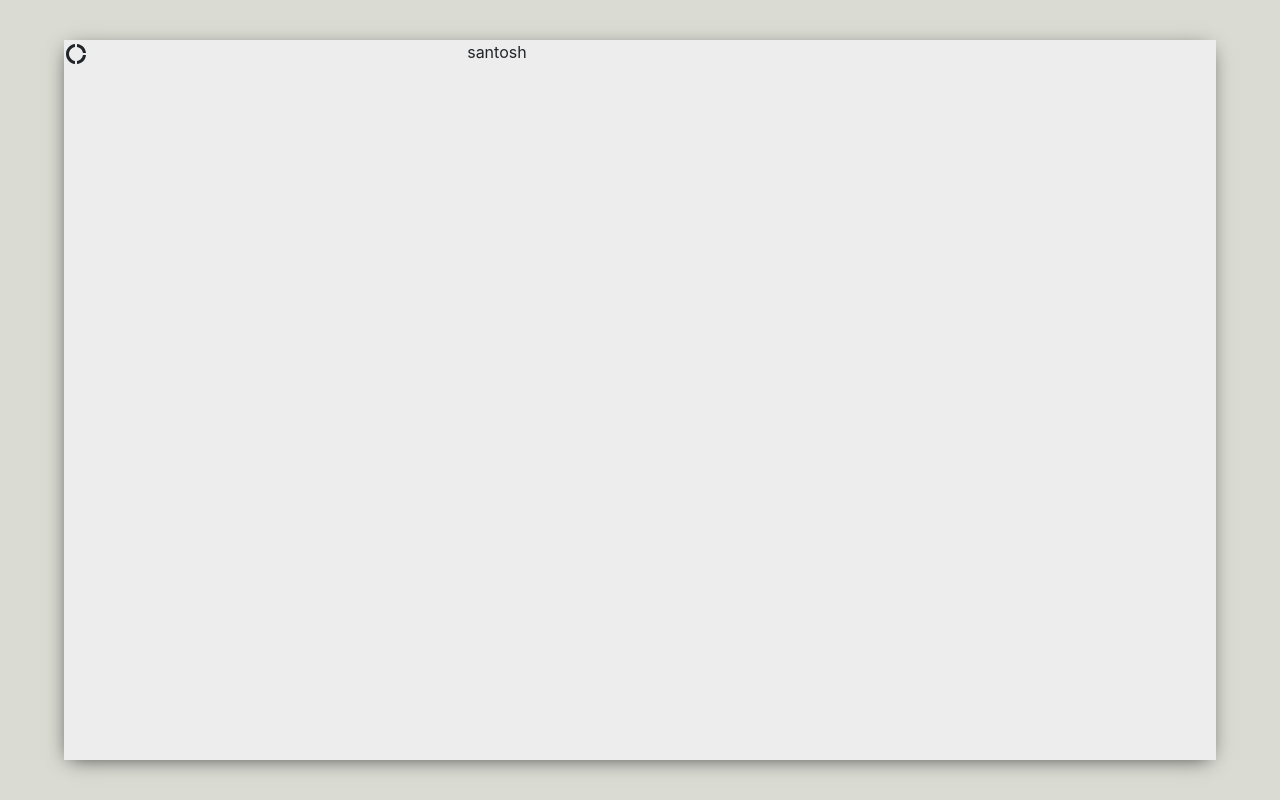
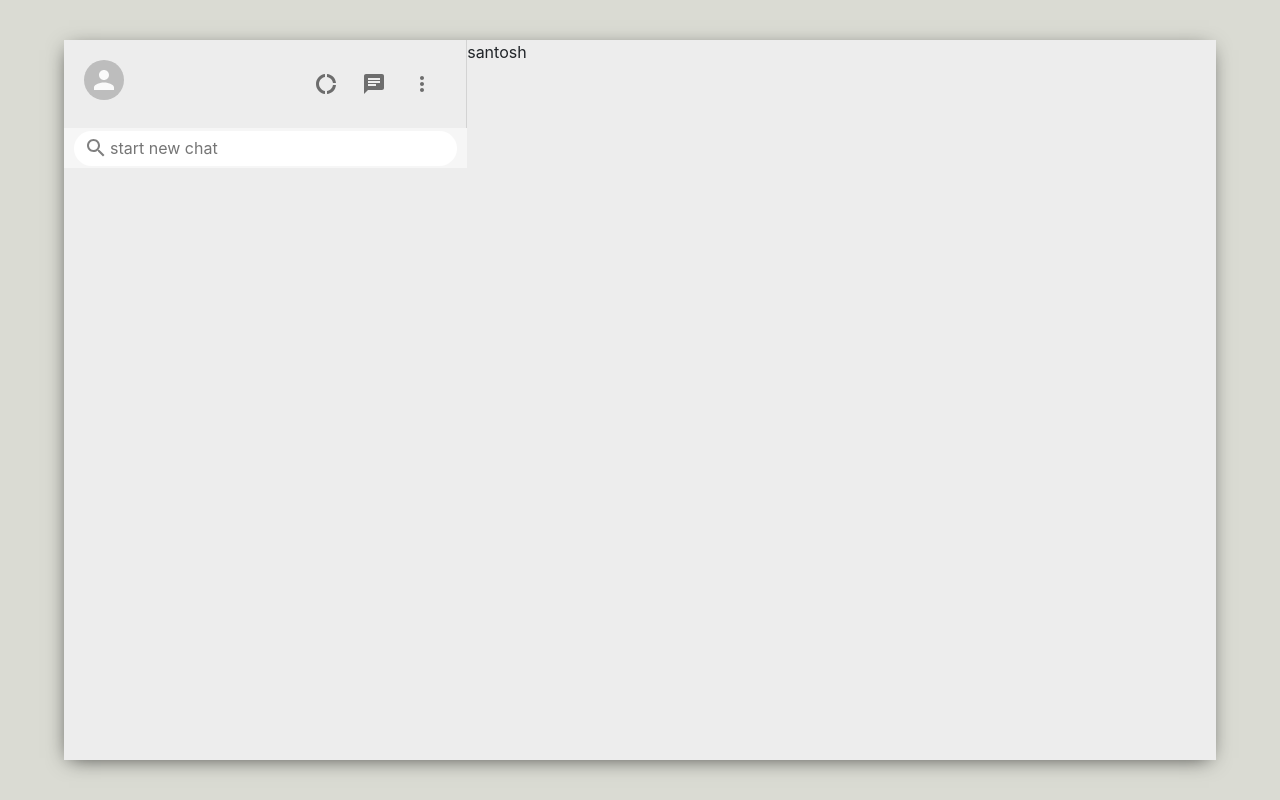
Before and after one commit to santoshkumar964887/mern-stack-whatsapp-web-clone, a React (Create React App) app: page / in a window 1280 px wide. Built offline with nearby package versions, Linux system fonts and the light colour scheme.

Commit message:
making sidebar header and design

```diff
--- a/src/components/sidebar/sidebar.js
+++ /dev/null
@@ -1,17 +0,0 @@
-import React, { Component } from 'react';
-import DonutLargeIcon from '@material-ui/icons/DonutLarge';
-import './sidebar.scss';
-
-export class sidebar extends Component {
-    render() {
-        return (
-            <div className="sidebar">
-                <div className="sidebar-header">
-                <DonutLargeIcon/>
-                </div>
-            </div>
-        )
-    }
-}
-
-export default sidebar
--- /dev/null
+++ b/src/components/sidebar/sidebar.jsx
@@ -0,0 +1,38 @@
+import React, { Component } from "react";
+import DonutLargeIcon from "@material-ui/icons/DonutLarge";
+import { Avatar, IconButton } from "@material-ui/core";
+import ChatIcon from '@material-ui/icons/Chat';
+import MoreVertIcon from '@material-ui/icons/MoreVert';
+import SearchIcon from '@material-ui/icons/Search';
+import "./sidebar.scss";
+
+export class sidebar extends Component {
+  render() {
+    return (
+      <div className="sidebar">
+        <div className="sidebar-header">
+            <Avatar/>
+        <div className="header-right">
+        <IconButton>
+            <DonutLargeIcon />
+          </IconButton>
+          <IconButton>
+            <ChatIcon />
+          </IconButton>
+          <IconButton>
+            <MoreVertIcon />
+          </IconButton>
+          </div>
+        </div>
+        <div className="serch-container">
+            <div className="search">
+            <SearchIcon/>
+            <input placeholder="start new chat" type="text"/>
+            </div>
+        </div>
+      </div>
+    );
+  }
+}
+
+export default sidebar;
--- a/src/components/sidebar/sidebar.scss
+++ b/src/components/sidebar/sidebar.scss
@@ -2,4 +2,49 @@
     display: flex;
     flex-direction:column;
     flex:0.35;
+    .sidebar-header{
+        display: flex;
+        justify-content: space-between;
+        padding:20px;
+        border-right:1px solid lightgray;
+    }
+    .header-right{
+
+        display: flex;
+        align-items: center;
+        justify-content: space-between;
+        min-width:10vw;
+
+    }
+    .serch-container{
+        display: flex;
+        align-items: center;
+        background-color: #f6f6f6;
+        height:40px;
+        padding:10px;
+
+    }
+    .search{
+        display: flex;
+        align-items: center;
+        background-color: white;
+        width: 100%;
+        height:35px;
+        border-radius: 20px;
+
+        }
+        .search>.MuiSvgIcon-root{
+            color: gray;
+            margin-left: 10px;
+
+
+        }
+        .search>input{
+            border:none;
+            outline:none;
+
+        }
+
+
+
 }
```
